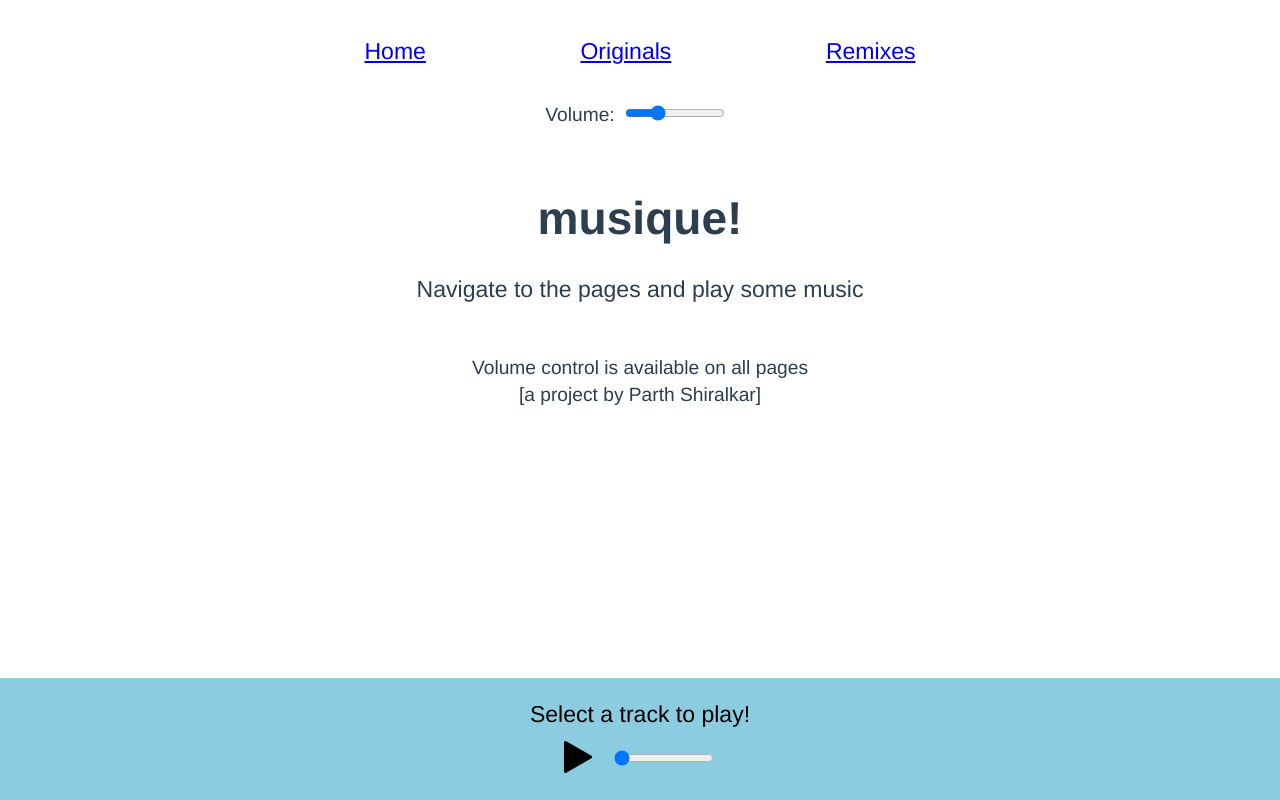
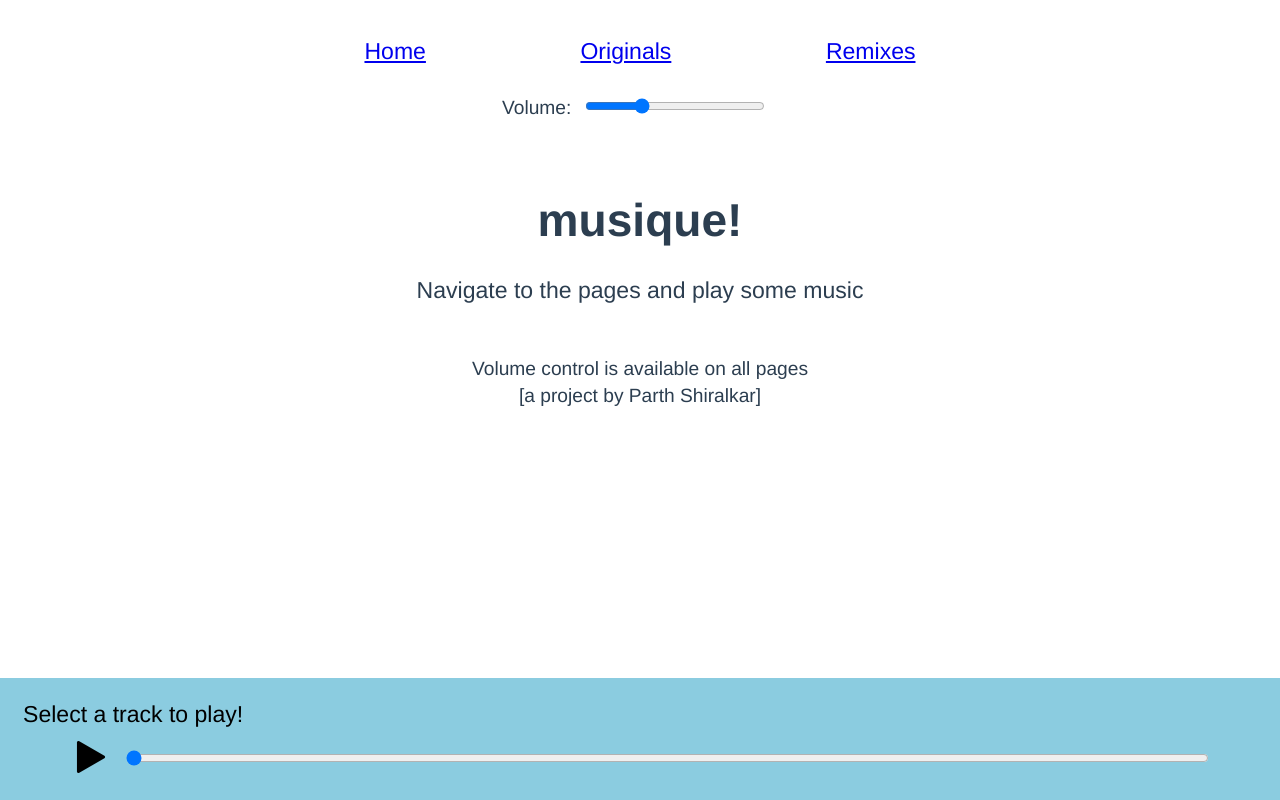
Before and after one commit to partheus/music, a Vue app: page / in a window 1280 px wide. Built offline with nearby package versions, Linux system fonts and the light colour scheme.

Commit message:
Fix both sliders

```diff
--- a/src/App.vue
+++ b/src/App.vue
@@ -14,7 +14,7 @@
     <!-- Volume Control Slider -->
     <div class="volume-control">
       <label for="volume-slider">Volume:</label>
-      <input type="range" id="volume-slider" min="0" max="1" step="0.01"
+      <input type="range" width="200px" id="volume-slider" min="0" max="1" step="0.01"
              v-model="volume" @input="adjustVolume" />
     </div>
   </header>
@@ -76,14 +76,13 @@ nav ul {
 .volume-control {
   text-align: center; /* Center the slider if needed */
   padding: 1em;
-  margin-top: 1em;
 }
 
 /* You can style the slider here */
-input[type="range"] {
+#volume-slider[type="range"] {
   /* Slider styling */
-  width: 100px;
-  margin: 0 10px;
+  width: 180px;
+  margin: 1em;
 }
 
 </style>
--- a/src/components/PersistentPlayer.vue
+++ b/src/components/PersistentPlayer.vue
@@ -23,6 +23,7 @@
              @input="seek"
              @change="seek"
              class="seek-bar"
+             id="seek-bar"
       />
     </div>
 
@@ -144,7 +145,7 @@ export default {
   padding: 1em;
   display: flex;
   height: fit-content;
-  align-items: center;
+  justify-content: flex-start;
   flex-direction: column;
 }
 
@@ -170,6 +171,15 @@ export default {
   margin-top: 0.5em;
   display: flex;
   align-items: center;
+  padding: 0 1em;
+
+  @media (min-width: 768px) {
+    padding: 0 2em;
+  }
+}
+
+.no-track {
+  text-align: left;
 }
 
 button {
@@ -183,8 +193,9 @@ button img {
   height: 32px;
 }
 
-input[type="range"] {
+#seek-bar[type="range"] {
   margin-left: 1em;
+  width: 100%;
 }
 
 .seek-bar::-webkit-slider-thumb {
```
